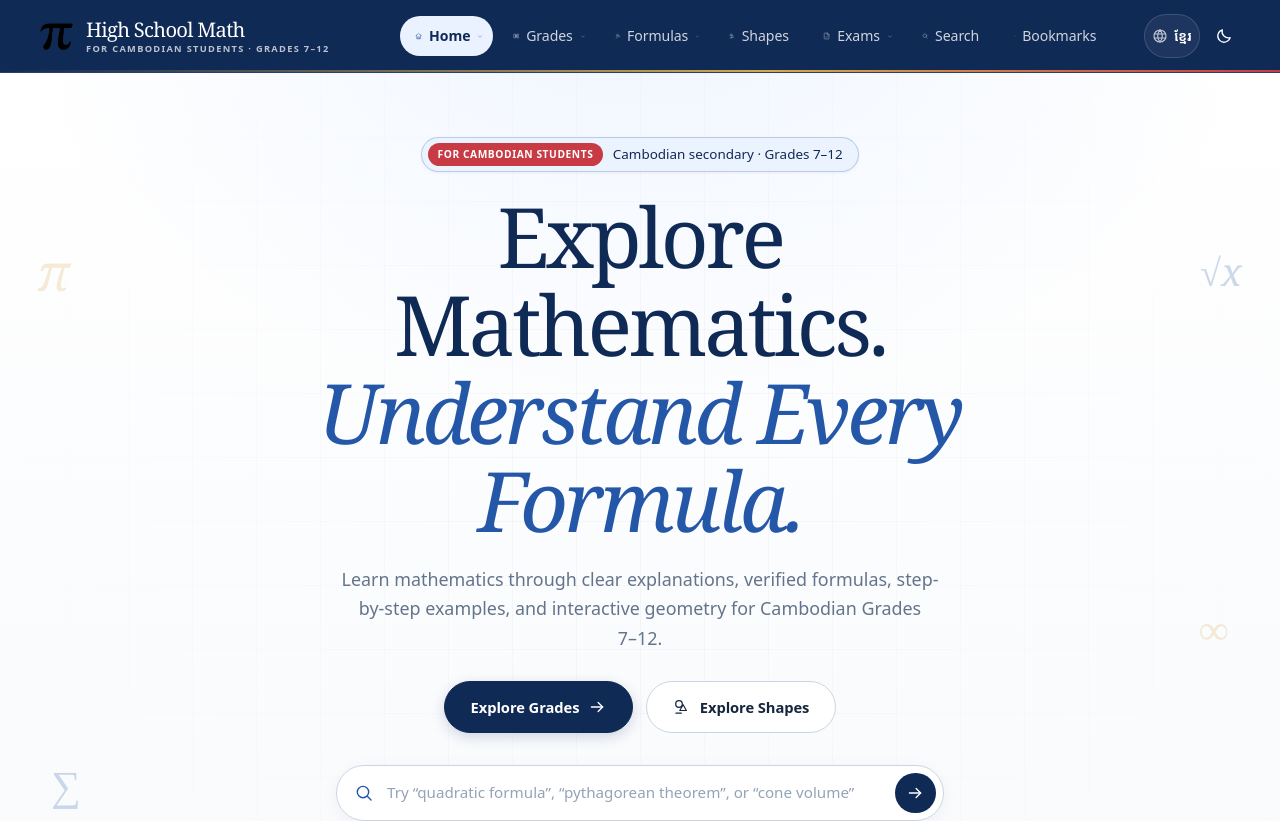
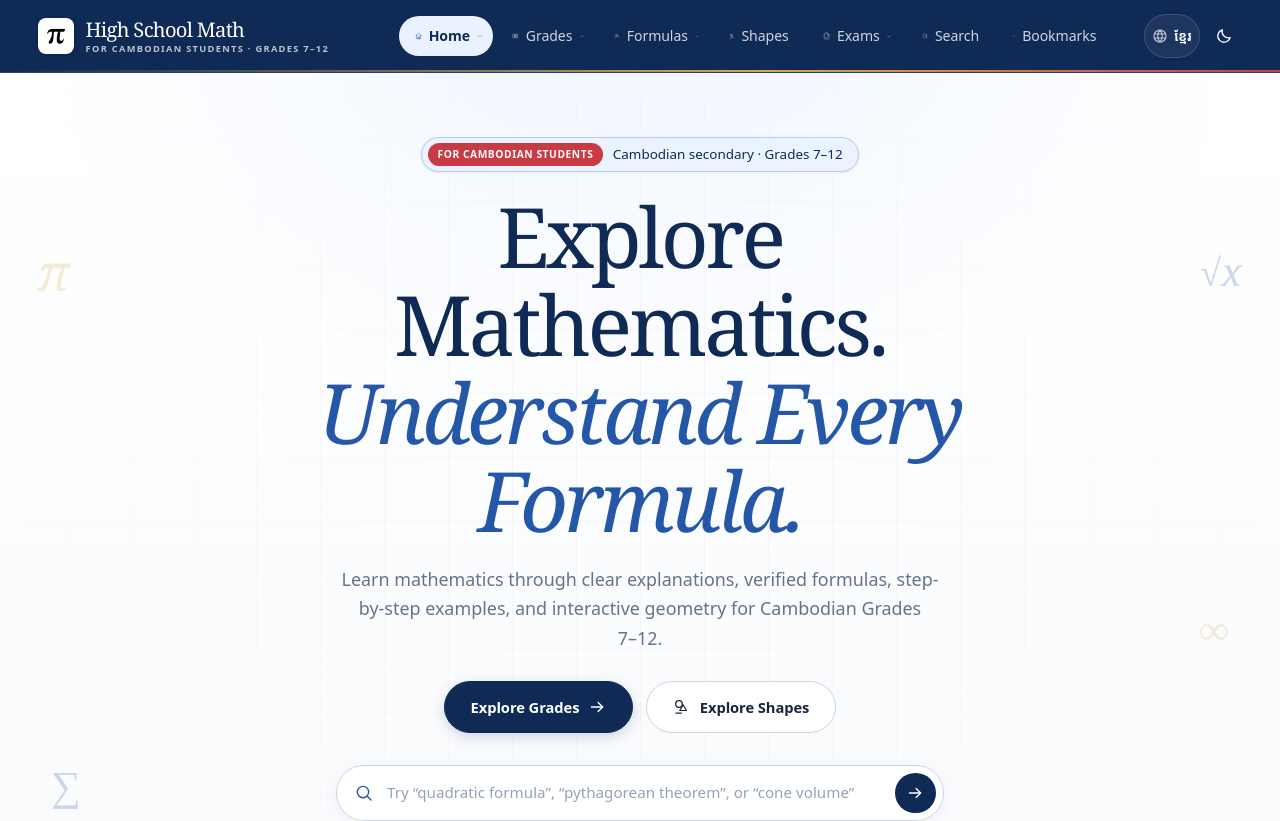
Before and after one commit to RITH-1437/high-school-math, a React (Vite) app: page / in a window 1280 px wide. Shown: the top 821 px of the page. Built offline with nearby package versions, Linux system fonts and the light colour scheme.

Commit message:
feat(branding): dynamic theme-aware logo and favicon switching (pi.png / white-pi.png)

```diff
--- a/index.html
+++ b/index.html
@@ -24,6 +24,11 @@
           document.documentElement.setAttribute('data-theme', theme)
           var meta = document.querySelector('meta[name="theme-color"]')
           if (meta) meta.setAttribute('content', theme === 'dark' ? '#091B38' : '#102A56')
+          var iconHref = theme === 'dark' ? '/img/white-pi.png' : '/img/pi.png'
+          var iconLinks = document.querySelectorAll('link[rel*="icon"], link[rel="apple-touch-icon"]')
+          for (var i = 0; i < iconLinks.length; i++) {
+            iconLinks[i].setAttribute('href', iconHref)
+          }
         } catch (error) {
           document.documentElement.setAttribute('data-theme', 'light')
         }
--- a/src/components/layout/Brand.tsx
+++ b/src/components/layout/Brand.tsx
@@ -1,24 +1,48 @@
 import { Link } from 'react-router-dom'
 import { useI18n } from '../../lib/i18n'
+import { useTheme } from '../../lib/theme'
 
 interface BrandProps {
   size?: number
 }
 
 export function BrandMark({ size = 36 }: { size?: number }) {
+  const { theme } = useTheme()
+  const isDark = theme === 'dark'
+  const logoSrc = isDark ? '/img/white-pi.png' : '/img/pi.png'
+
   return (
-    <img
-      src="/img/pi.png"
-      alt="High School Math Pi Logo"
-      width={size}
-      height={size}
-      className="brand-mark"
+    <span
+      className={`brand-mark-wrap brand-mark-wrap--${theme}`}
       style={{
-        objectFit: 'cover',
+        display: 'inline-flex',
+        alignItems: 'center',
+        justifyContent: 'center',
+        width: size,
+        height: size,
         borderRadius: '8px',
-        display: 'inline-block',
+        background: isDark ? 'transparent' : '#FFFFFF',
+        boxShadow: isDark ? 'none' : '0 1px 4px rgba(0, 0, 0, 0.22)',
+        padding: isDark ? 0 : '3px',
+        overflow: 'hidden',
+        flexShrink: 0,
+        transition: 'all 0.2s cubic-bezier(0.16, 1, 0.3, 1)',
       }}
-    />
+    >
+      <img
+        src={logoSrc}
+        alt="High School Math Pi Logo"
+        width={size}
+        height={size}
+        className="brand-mark"
+        style={{
+          width: '100%',
+          height: '100%',
+          objectFit: 'contain',
+          display: 'block',
+        }}
+      />
+    </span>
   )
 }
 
--- a/src/components/layout/Header.tsx
+++ b/src/components/layout/Header.tsx
@@ -483,7 +483,7 @@ export function Header() {
           <LanguageSwitcher />
           <button
             type="button"
-            className="icon-button"
+            className="icon-button theme-toggle"
             onClick={toggleTheme}
             aria-label={themeLabel}
             title={themeLabel}
--- a/src/lib/theme.tsx
+++ b/src/lib/theme.tsx
@@ -13,6 +13,17 @@ interface ThemeContextValue {
 
 const ThemeContext = createContext<ThemeContextValue | null>(null)
 
+function syncFavicons(theme: Theme) {
+  if (typeof document === 'undefined') return
+  const iconHref = theme === 'dark' ? '/img/white-pi.png' : '/img/pi.png'
+  const iconLinks = document.querySelectorAll<HTMLLinkElement>(
+    'link[rel*="icon"], link[rel="apple-touch-icon"]'
+  )
+  iconLinks.forEach((link) => {
+    link.href = iconHref
+  })
+}
+
 function readInitialTheme(): Theme {
   if (typeof document === 'undefined') return 'light'
   const current = document.documentElement.getAttribute('data-theme')
@@ -26,7 +37,8 @@ export function ThemeProvider({ children }: { children: ReactNode }) {
     setThemeState(next)
     document.documentElement.setAttribute('data-theme', next)
     const meta = document.querySelector('meta[name="theme-color"]')
-    if (meta) meta.setAttribute('content', next === 'dark' ? '#0a0d0b' : '#0f1410')
+    if (meta) meta.setAttribute('content', next === 'dark' ? '#091B38' : '#102A56')
+    syncFavicons(next)
     try {
       localStorage.setItem(STORAGE_KEY, next)
     } catch {
@@ -39,6 +51,9 @@ export function ThemeProvider({ children }: { children: ReactNode }) {
   }, [setTheme, theme])
 
   useEffect(() => {
+    // Synchronize favicons on mount with initial theme
+    syncFavicons(theme)
+
     // Follow the operating-system preference only when the user has not chosen yet.
     const media = window.matchMedia('(prefers-color-scheme: dark)')
     const onChange = (event: MediaQueryListEvent) => {
@@ -50,7 +65,7 @@ export function ThemeProvider({ children }: { children: ReactNode }) {
     }
     media.addEventListener('change', onChange)
     return () => media.removeEventListener('change', onChange)
-  }, [setTheme])
+  }, [setTheme, theme])
 
   const value = useMemo(() => ({ theme, setTheme, toggleTheme }), [theme, setTheme, toggleTheme])
 
```
Also changed, not shown: public/img/white-pi.png (added).
